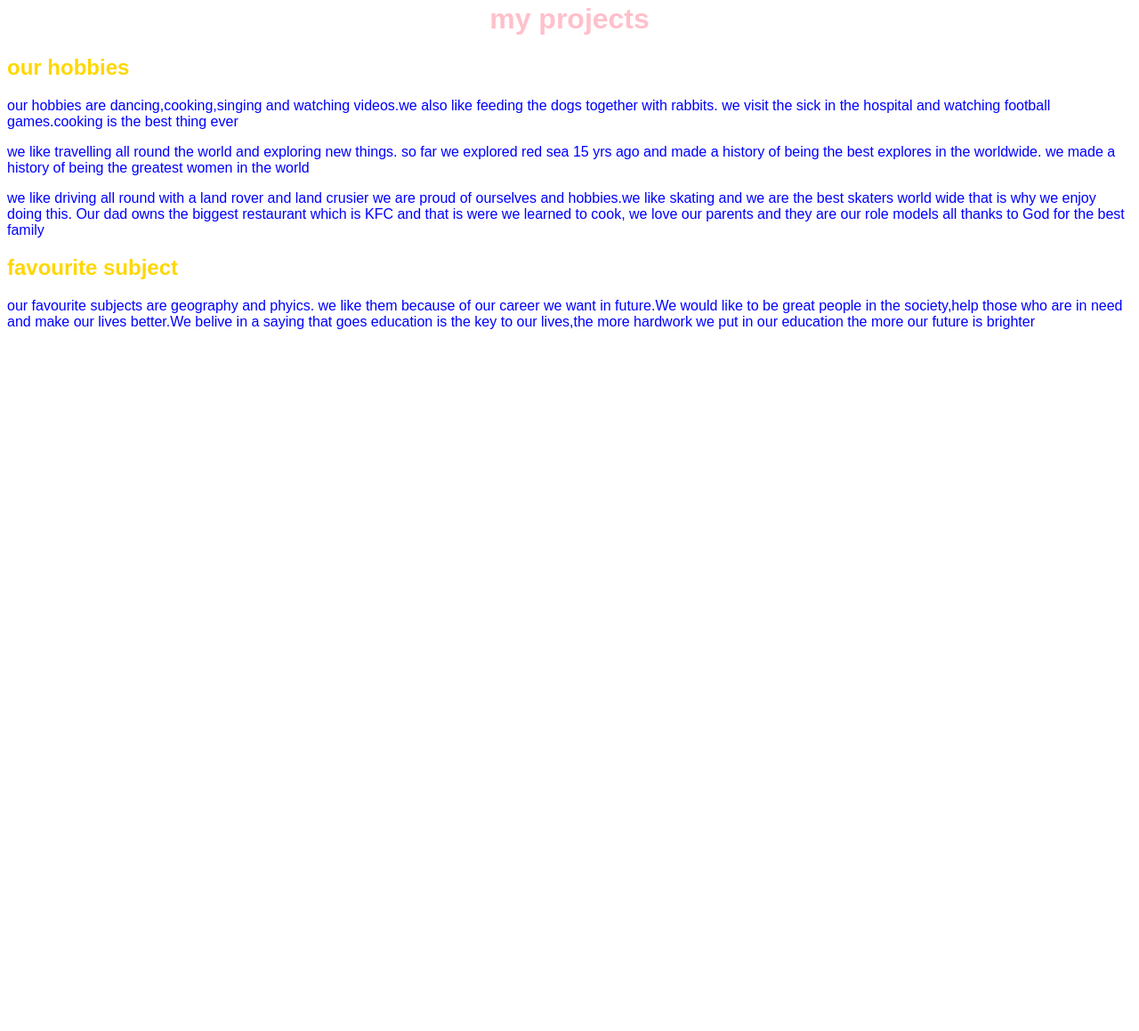
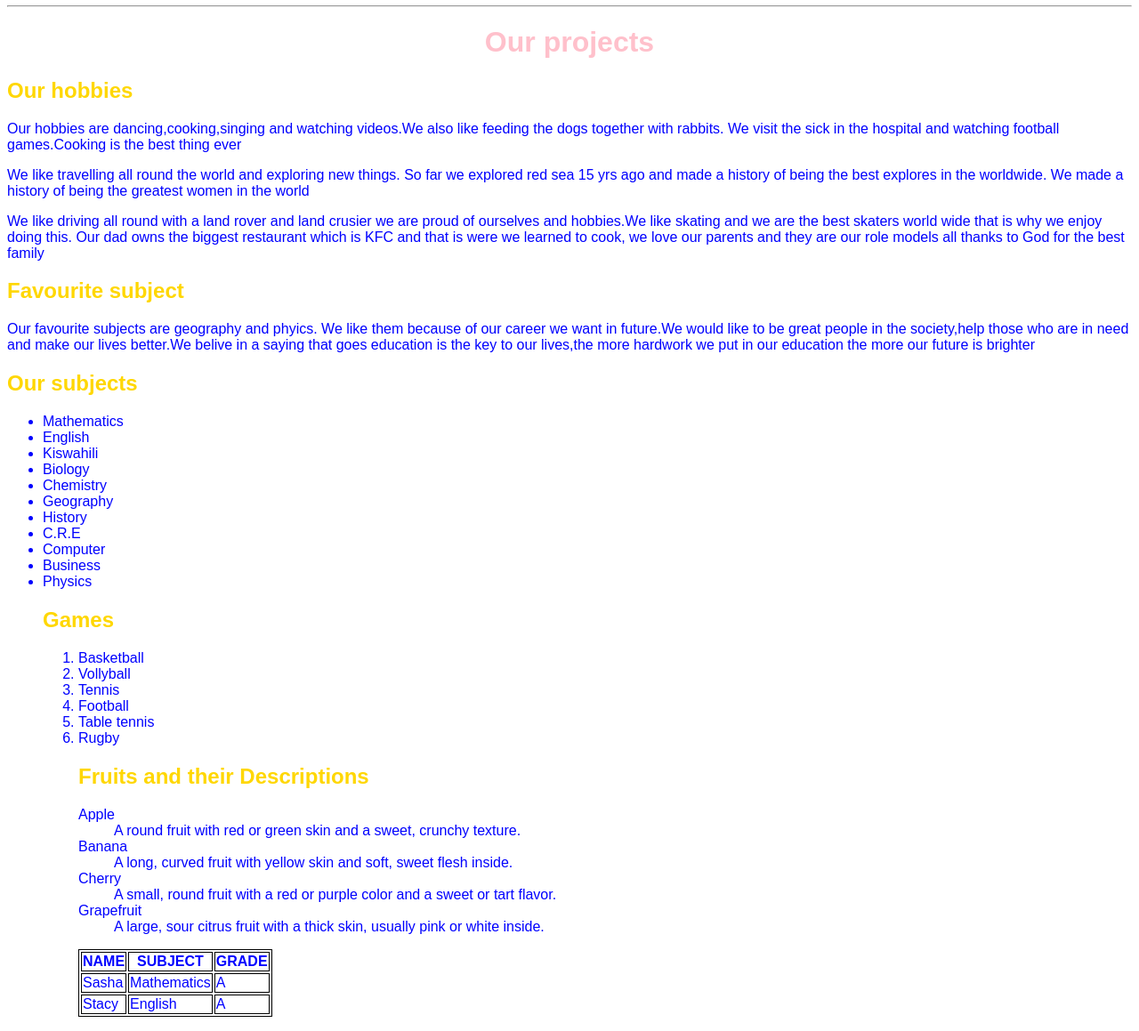
Before and after one commit to nrcfstudents/sasha-and-stacy, a plain HTML site: page index.html in a window 1280 px wide. Shown: the part 654-1813 px from the top of the page at 89% size. Before the commit the page ends 1041 px from the top, so only its background shows below. Drawn offline with Linux system fonts and the light colour scheme.

Commit message:
secondcommit

```diff
--- a/index.html
+++ b/index.html
@@ -1,34 +1,122 @@
 <!DOCTYPE html>
 <html>
 <head>
-<title> my portfolio </title>
+<title> Our portfolio </title>
 <link rel="stylesheet" type="text/css" href="style.css">
 
 
  </head>
  <body>
- 	<h1> my portfolio </h1>
- 	<h2>sasha and cathy     </h2>
+    <nav>
+     <a href="index.html" target="_blank">Home</a>
+     <a href=>About</a>
+     <a href=>projects</a>
+     <a href=> hobbies</a>
+
+
+
+    </nav>
+
+ 	<h1> Our portfolio </h1>
+ 	<h2>Sasha and Cathy     </h2>
  	<p class="cat">
- 		we are two in one. we are both in form4. we are joining the university in mexico in a state called chiwawa. we study medicine engineering and many others like catering. we study at the university of oxford in the year 2024 be blessed
+ 		We are two in one. we are both in form4. we are joining the university in mexico in a state called chiwawa. We study medicine engineering and many others like catering. We study at the university of oxford in the year 2024 be blessed
  	</p>
 
      <img src="sasha.jfif" alt="a picture of sasha" width="404" height="442">
      <img src="catherine.jpg" alt="a picture of catherine" width="404" height="442">
  	<hr>
- 	<h1> my projects</h1>
- 	<h2> our hobbies</h2>
+ 	<h1> Our projects</h1>
+
+ 	<h2> Our hobbies</h2>
+
  	<p class="dogs">
- 		our hobbies are dancing,cooking,singing and watching videos.we also like feeding the dogs together with rabbits. we visit the sick in the hospital and watching football games.cooking is the best thing ever
+ 		Our hobbies are dancing,cooking,singing and watching videos.We also like feeding the dogs together with rabbits. We visit the sick in the hospital and watching football games.Cooking is the best thing ever
  	</p>
+
  	<p>
- 		we like travelling all round the world and exploring new things. so far we explored red sea 15 yrs ago and made a history of being the best explores in the worldwide. we made a history of being the greatest women in the world
+
+ 		We like travelling all round the world and exploring new things. So far we explored red sea 15 yrs ago and made a history of being the best explores in the worldwide. We made a history of being the greatest women in the world
  	</p>
+
  	<p>
- 		we like driving all round with a land rover and land crusier we are proud of ourselves and hobbies.we like skating and we are the best skaters world wide that is why we enjoy doing this. Our dad owns the biggest restaurant which is KFC and that is were we learned to cook, we love our parents and they are our role models all thanks to God for the best family
+
+ 		We like driving all round with a land rover and land crusier we are proud of ourselves and hobbies.We like skating and we are the best skaters world wide that is why we enjoy doing this. Our dad owns the biggest restaurant which is KFC and that is were we learned to cook, we love our parents and they are our role models all thanks to God for the best family
  	 </p>
- 	<h2>favourite subject</h2>
- 	<p>our favourite subjects are geography and phyics. we like them because of our career we want in future.We would like to be great people in the society,help those who are in need and make our lives better.We belive in a saying that goes education is the key to our lives,the more hardwork we put in our education the more our future is brighter</p>
+
+ 	<h2>Favourite subject</h2>
+
+ 	<p>Our favourite subjects are geography and phyics. We like them because of our career we want in future.We would like to be great people in the society,help those who are in need and make our lives better.We belive in a saying that goes education is the key to our lives,the more hardwork we put in our education the more our future is brighter</p>
+ 	 <h2>Our subjects</h2>
+
+ 	 <ul>
+
+ 	 <li>Mathematics</li>
+ 	 <li>English</li>
+ 	 <li>Kiswahili</li>
+ 	 <li>Biology</li>
+ 	 <li>Chemistry</li>
+ 	 <li>Geography</li>
+ 	 <li>History</li>
+ 	 <li>C.R.E</li>
+ 	 <li>Computer</li>
+ 	 <li>Business</li>
+ 	 <li>Physics</li>
+     <h2>Games</h2>
+
+     <ol>
+
+     <li>Basketball</li>
+     <li>Vollyball</li>
+     <li>Tennis</li>
+     <li>Football</li>
+     <li>Table tennis</li>
+     <li>Rugby</li>
+
+ <h2>Fruits and their Descriptions</h2>
+
+  <dl>
+    <dt>Apple</dt>
+    <dd>A round fruit with red or green skin and a sweet, crunchy texture.</dd>
+
+    <dt>Banana</dt>
+    <dd>A long, curved fruit with yellow skin and soft, sweet flesh inside.</dd>
+
+    <dt>Cherry</dt>
+    <dd>A small, round fruit with a red or purple color and a sweet or tart flavor.</dd>
+
+    <dt>Grapefruit</dt>
+    <dd>A large, sour citrus fruit with a thick skin, usually pink or white inside.</dd>
+  </dl>
+
+  <table>
+      <tr>
+          <th>NAME</th>
+
+           <th>SUBJECT</th>
+
+           <th>GRADE</th>
+
+      </tr>
+      <tr>
+          <td>Sasha </td>
+
+
+           <td>Mathematics</td>
+
+           <td>A</td>
+    </tr>
+    <tr>
+       <td>Stacy</td>
+
+       <td>English</td>
+       <td>A</td>
+    </tr>
+
+</table>
+
+
+
 
  </body>
 
--- a/style.css
+++ b/style.css
@@ -1,11 +1,31 @@
-body{color:blue;
+body{
+color:blue;
 font-family: Arial;
 }
 
 p{text-align:left;}
 
-h1{text-align: center;
-color: pink;}
-.cat{text-align:left;}
-h2{color:gold;}
-.dog{text-align: center;}
+h1{
+text-align: center;
+color: pink;
+}
+.cat{
+text-align:left;
+}
+h2{
+color:gold;
+}
+.dog{
+text-align: center;
+}
+table,th,td{
+border:1px solid black;
+
+}
+nav{
+text-align:right;
+justify-content:center;
+padding:1;
+margin:1;
+font-weight:bold;
+}
```
